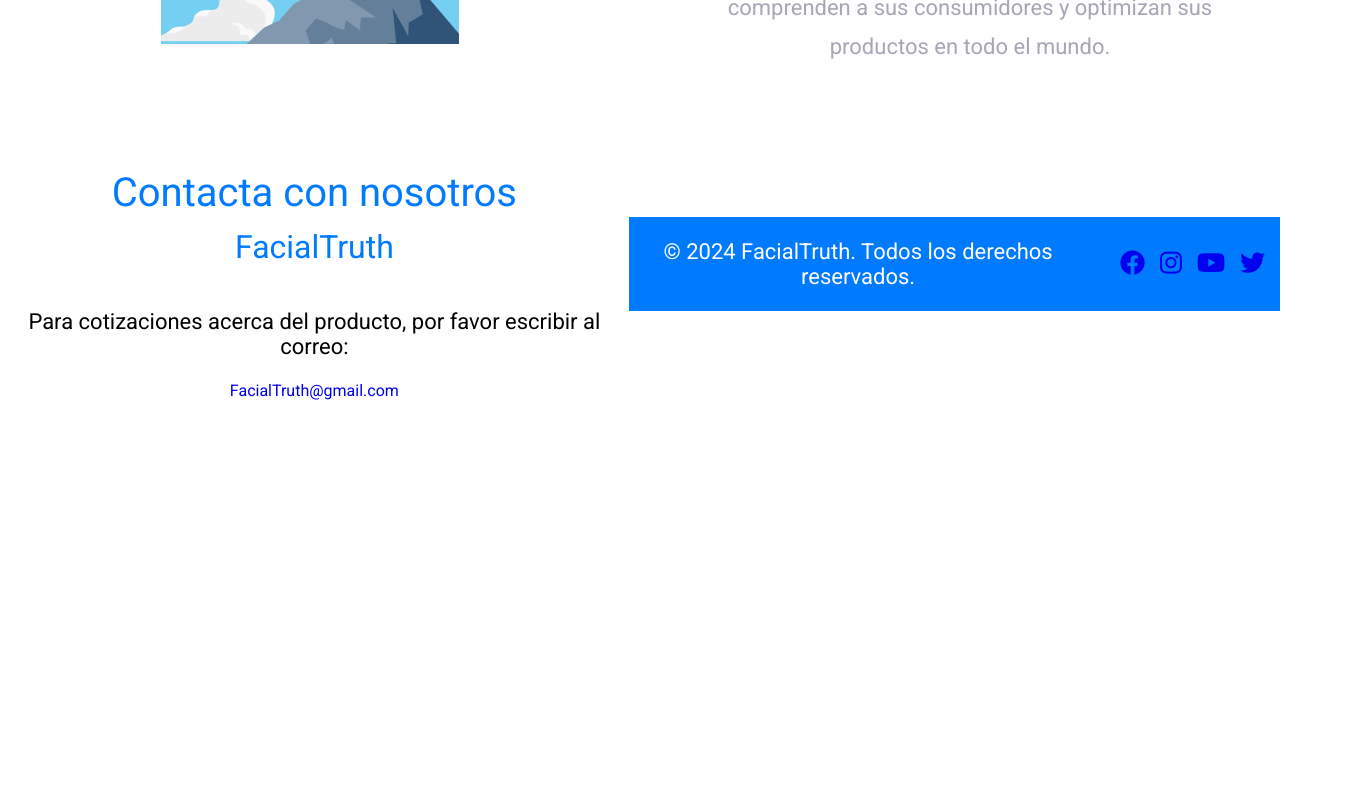
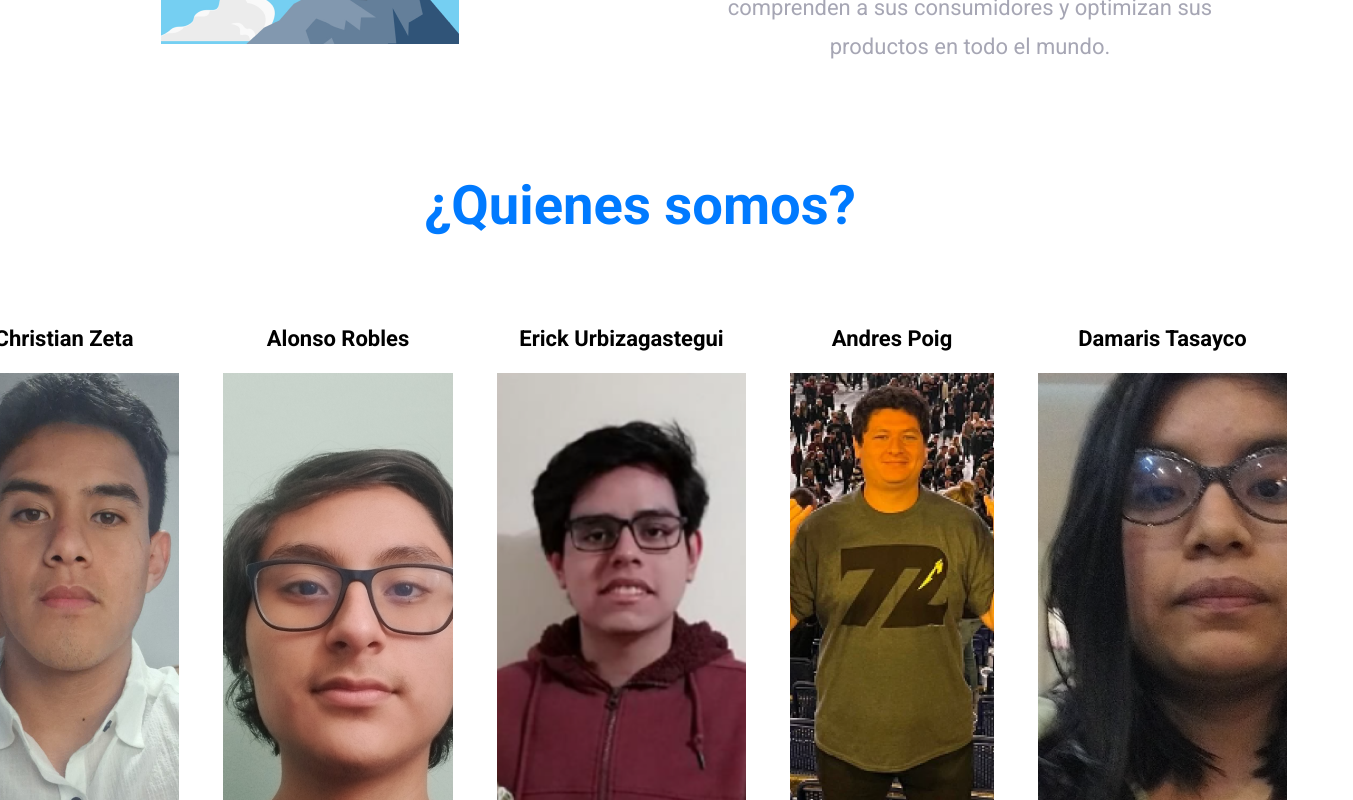
Before and after one commit to EUrbizagastegui/Grupo-4-Emergentes-Landing-Page, an Angular app: page / in a window 1280 px wide. Shown: the part 2320-3120 px from the top of the page, 1353 px wide, since content can reach past the window. Before the commit the page ends 2720 px from the top, so only its background shows below. Built offline with nearby package versions, Linux system fonts and the light colour scheme.

Commit message:
Team Component Added

```diff
--- a/src/app/app.component.html
+++ b/src/app/app.component.html
@@ -21,10 +21,14 @@
   <app-approach></app-approach>
 </section>
 
-<section id="quienes-somos">
+<section id="'QuienesSomos'">
+  <app-team></app-team>
+</section>
 
 <section id="contactanos">
   <app-contact></app-contact>
 </section>
 
-<app-footer></app-footer>
+<footer id="footer">
+  <app-footer></app-footer>
+</footer>
--- a/src/app/app.component.ts
+++ b/src/app/app.component.ts
@@ -6,11 +6,12 @@
 import {ApproachComponent} from './approach/approach.component';
 import {StartComponent} from './start/start.component';
 import {ProductComponent} from './product/product.component';
+import {TeamComponent} from './team/team.component';
 
 @Component({
   selector: 'app-root',
   standalone: true,
-  imports: [RouterOutlet, ContactComponent, StartComponent, ProductComponent, ApproachComponent, NgForOf, FooterComponent],
+  imports: [RouterOutlet, ContactComponent, StartComponent, ProductComponent, ApproachComponent, NgForOf, FooterComponent, TeamComponent],
   templateUrl: './app.component.html',
   styleUrl: './app.component.css'
 })
--- a/src/app/contact/contact.component.css
+++ b/src/app/contact/contact.component.css
@@ -9,7 +9,7 @@
 
 .gmail-link {
   font-family: "Roboto", sans-serif;
-
+  margin-bottom: 60px;
 }
 
 a {
--- a/src/app/footer/footer.component.css
+++ b/src/app/footer/footer.component.css
@@ -3,8 +3,8 @@
   text-align: center;
   display: flex;
   align-items: center;
+  color: white;
   justify-content: center;
-  color: white;
 }
 
 .space {
--- /dev/null
+++ b/src/app/team/team.component.css
@@ -0,0 +1,13 @@
+.title-style {
+  color: var(--primary);
+  text-align: center;
+}
+
+.team-items{
+  text-align: center;
+  display: flex;
+}
+
+.item {
+  margin: 22px;
+}
--- /dev/null
+++ b/src/app/team/team.component.html
@@ -0,0 +1,26 @@
+<div class="title-style">
+  <h2><b>¿Quienes somos?</b></h2>
+</div>
+<div class="team-items">
+  <div class="item">
+    <p><b>Christian Zeta</b></p>
+    <img src="assets/images/Foto-Christian.png" alt="Foto-Christian">
+  </div>
+  <div class="item">
+    <p><b>Alonso Robles</b></p>
+    <img src="assets/images/Foto-Alonso.png" alt="Foto-Alonso">
+  </div>
+  <div class="item">
+    <p><b>Erick Urbizagastegui</b></p>
+    <img src="assets/images/Foto-Erick.png" alt="Foto-Erick">
+  </div>
+  <div class="item">
+    <p><b>Andres Poig</b></p>
+    <img src="assets/images/Foto-Andres.png" alt="Foto-Andres">
+  </div>
+  <div class="item">
+    <p><b>Damaris Tasayco</b><p>
+    <img src="assets/images/Foto-Damaris.png" alt="Foto-Damaris">
+  </div>
+  <div class="item"></div>
+</div>
```
Also changed, not shown: src/app/team/team.component.ts (added, +12 -0 lines), 1 other file (tests, documents, lock files or other folders).
